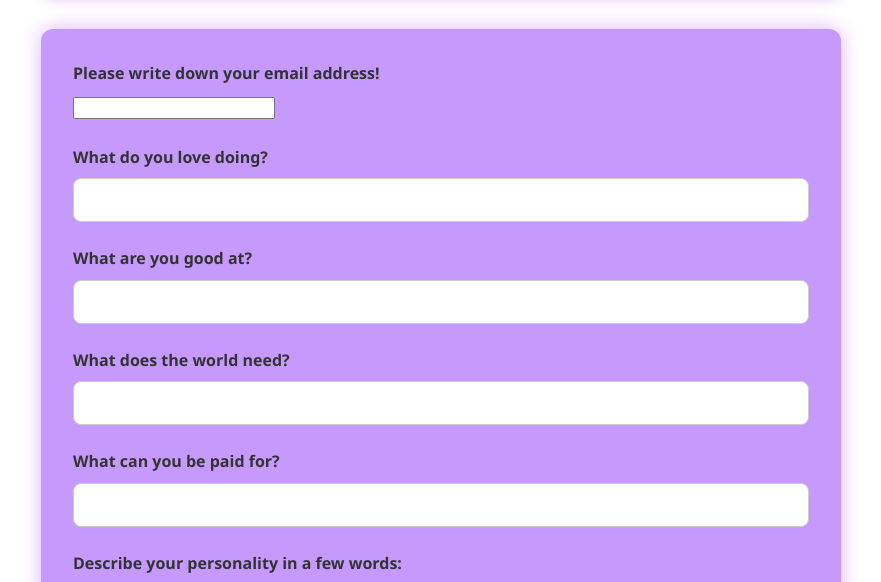
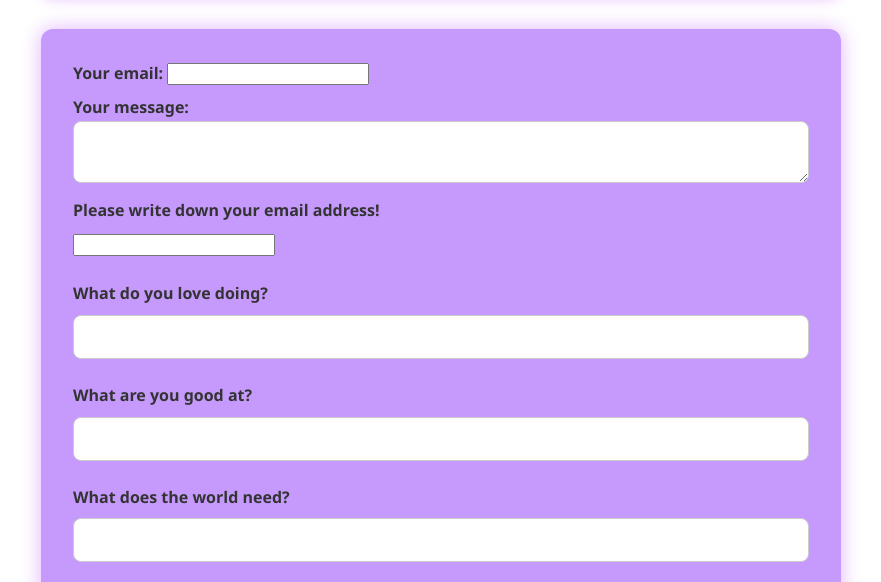
Before and after one commit to fardin2516/Ikigai-career-find-form, a plain HTML site: page index.html in a window 1280 px wide. Shown: the part 185-767 px from the top of the page, without its empty margins (199-1080 px from the left). Drawn offline with nearby package versions, Linux system fonts and the light colour scheme.

Commit message:
modified

```diff
--- a/index.html
+++ b/index.html
@@ -151,6 +151,16 @@
 
   <form action="https://formspree.io/f/mqaqwkdb" method="POST" id="ikigaiForm">
 
+    <label>
+    Your email:
+    <input type="email" name="email">
+  </label>
+  <label>
+    Your message:
+    <textarea name="message"></textarea>
+  </label>
+  <!-- your other form fields go here -->
+
     <div class="form-group">
       <label for="Email">Please write down your email address!</label>
       <input type="email" id="love" name="email" required />
```
